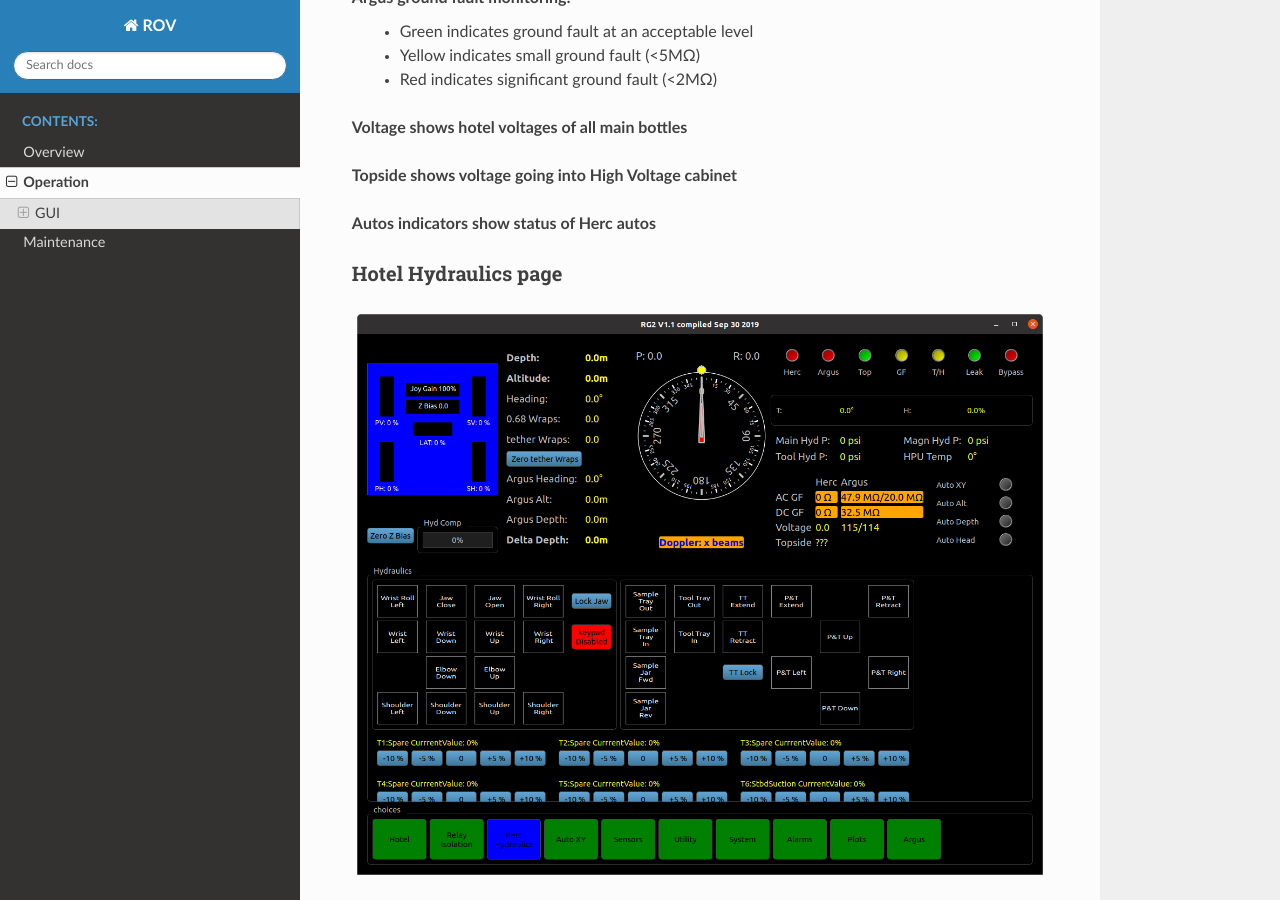
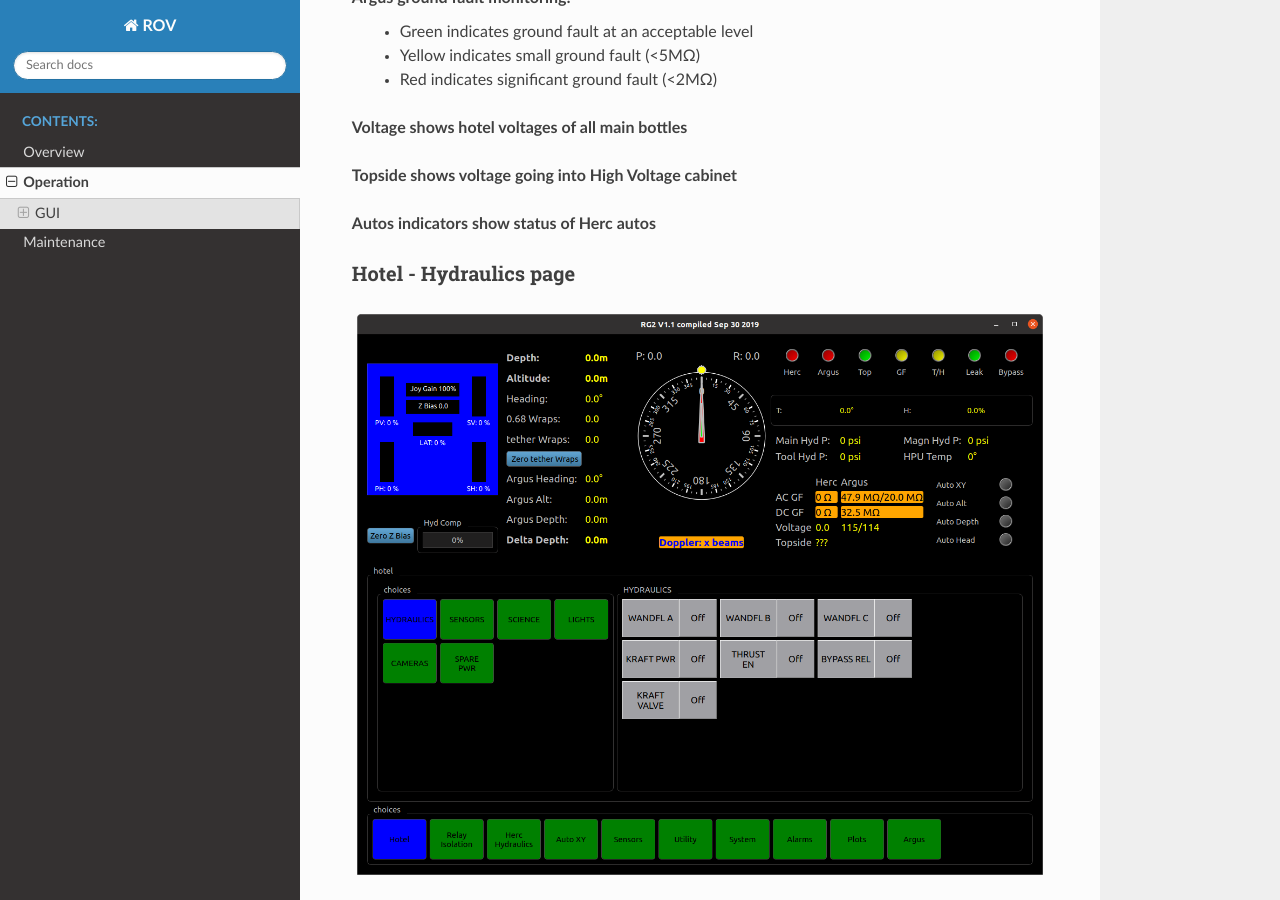
Before and after one commit to questrov/ROV-Pi, a Sphinx documentation site: the page built from source/operation.rst, in a window 1280 px wide and 900 px high, scrolled down 2038 px. Built offline with Sphinx 7.4.7 and the Read the Docs theme 2.0.0, drawn with Linux system fonts in a browser that asks for light colours.

Commit message:
hydraulics

```diff
--- a/source/operation.rst
+++ b/source/operation.rst
@@ -13,7 +13,7 @@ Dashboard
 ---------
 **Shown at the top half of almost every page for at-a-glance system status.**
 
-.. image:: _static/herc_hydraulics.png
+.. image:: _static/plots.png
 
 
 **Blue box shows thruster directions and forces. Click on percentages to cycle through %thrust, lbs force, and rpm.**
@@ -58,10 +58,10 @@ Argus ground fault monitoring:
 
 **Autos indicators show status of Herc autos**
 
-Hotel Hydraulics page
----------------------
+Hotel - Hydraulics page
+-----------------------
 
-.. image:: _static/herc_hydraulics.png
+.. image:: _static/hotel_hydraulics.png
 
 Wandfluh A, B, and C enable buttons:
 	* Enables proportional hydraulic valves used for thrusters and spare proportional valves.
```
Also changed, not shown: source/_static/hotel_hydraulics.png (added), source/_static/plots.png (added).
